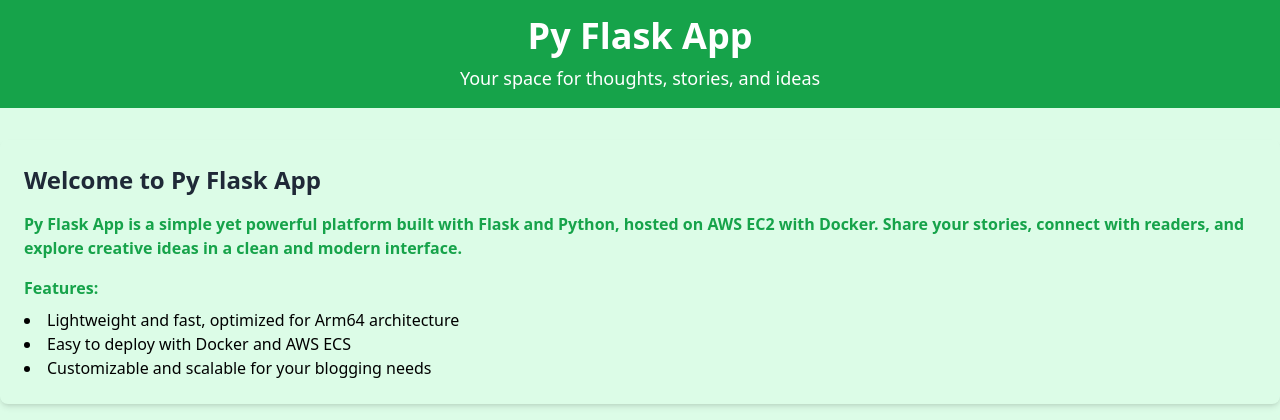
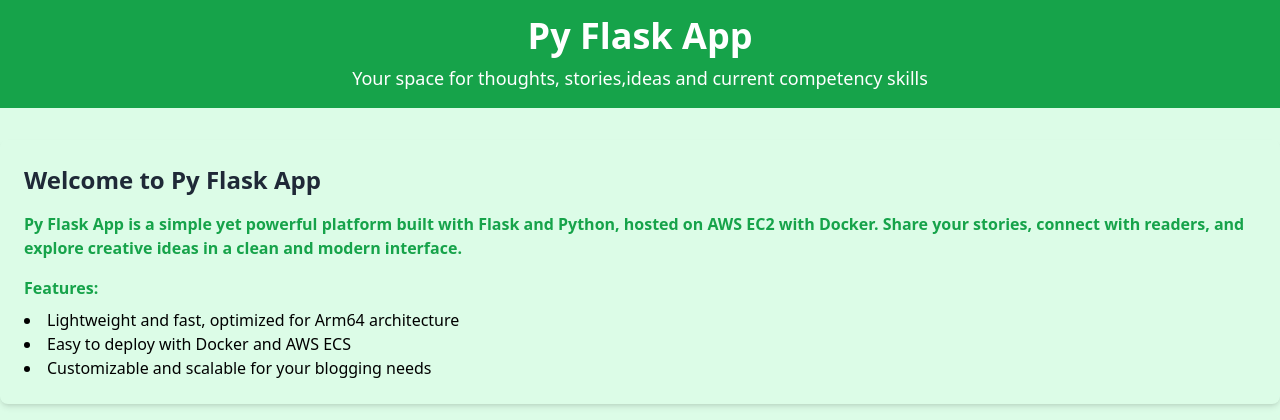
Before and after one commit to Nageshch538/kpmg-interview, a Flask app: page / in a window 1280 px wide. Shown: the top 420 px of the page. Run offline with Flask 3, Linux system fonts and the light colour scheme; some libraries are stand-ins or nearby versions.

Commit message:
modified text banner

```diff
--- a/app/templates/index.html
+++ b/app/templates/index.html
@@ -12,7 +12,7 @@
     <header class="bg-green-600 text-white py-4">
         <div class="container mx-auto text-center">
             <h1 class="text-4xl font-bold">Py Flask App</h1>
-            <p class="text-lg mt-2">Your space for thoughts, stories, and ideas</p>
+            <h2 class="text-lg mt-2">Your space for thoughts, stories,ideas and current competency skills</h2>
         </div>
     </header>
 
```
Also changed, not shown: ECR-ECS-GithubActions-architecture.png (added), README.md.
